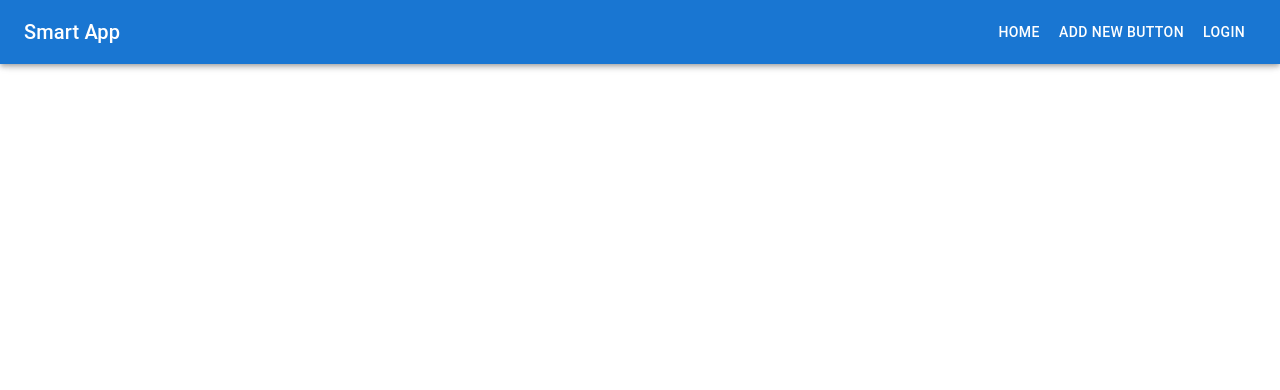
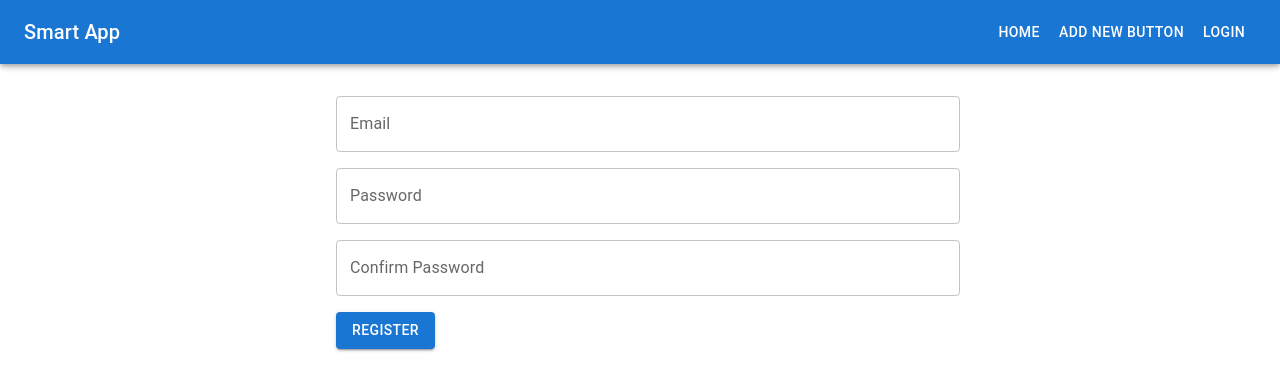
Before and after one commit to MainaMwangiy/smart-app, a React (Create React App) app: page /Register in a window 1280 px wide. Shown: the top 390 px of the page. Built offline with nearby package versions, Linux system fonts and the light colour scheme.

Commit message:
add login register functionality

```diff
--- a/package.json
+++ b/package.json
@@ -1,4 +1,5 @@
 {
+  "proxy": "http://localhost:4000",
   "name": "smart-app",
   "version": "0.1.0",
   "private": true,
@@ -12,6 +13,7 @@
     "@testing-library/jest-dom": "^5.16.5",
     "@testing-library/react": "^13.4.0",
     "@testing-library/user-event": "^13.5.0",
+    "axios": "^1.2.0",
     "bootstrap": "^5.2.3",
     "react": "^18.2.0",
     "react-dom": "^18.2.0",
@@ -22,7 +24,7 @@
     "web-vitals": "^2.1.4"
   },
   "scripts": {
-    "start": "react-scripts start",
+    "start": "react-scripts --max-http-header-size=1024 start",
     "build": "react-scripts build",
     "test": "react-scripts test",
     "eject": "react-scripts eject"
--- a/src/App.js
+++ b/src/App.js
@@ -1,5 +1,6 @@
 import "./App.css";
 import { Login } from "./components/auth/Login";
+import {Register} from "./components/auth/Register"
 import Home from "./components/Home";
 import { BrowserRouter, Routes, Route } from "react-router-dom";
 import Landing from "./components/Landing";
@@ -13,7 +14,9 @@ function App() {
       <Routes>
         <Route path={"/"} element={<Home/>}/>
         <Route path={"/Login"} element={<Login/>}/>
+        <Route path={"/Register"} element={<Register/>}/>
       </Routes>
+
       </BrowserRouter>
     </>
   );
--- a/src/components/Home.js
+++ b/src/components/Home.js
@@ -1,29 +1,32 @@
-import {
-  Box,
-  Toolbar,
-} from "@mui/material";
-import React from "react";
+import { Box, Toolbar, Grid } from "@mui/material";
+import React, { useEffect, useState } from "react";
 import { DataGrid } from "@mui/x-data-grid";
+import axios from "axios";
 
 const columns = [
   { field: "id", headerName: "Id", width: 90 },
+  { field: "fullname", headerName: "fullname", width: 150, editable: true },
   { field: "email", headerName: "Email", width: 150, editable: true },
-  { field: "password", headerName: "password", width: 150, editable: true },
-];
-const rows = [
-  { id: "1", email: "test@gmail.com", password: "test@12345" },
-  { id: "2", email: "test@gmail.com", password: "test@12345" },
-  { id: "3", email: "test@gmail.com", password: "test@12345" },
-  { id: "4", email: "test@gmail.com", password: "test@12345" },
-  { id: "5", email: "test@gmail.com", password: "test@12345" },
-  { id: "6", email: "test@gmail.com", password: "test@12345" },
+  { field: "contact", headerName: "contact", width: 150, editable: true },
+  { field: "address", headerName: "address", width: 150, editable: true },
 ];
 
 const Home = (props) => {
+  const [data, setData] = useState([]);
+
+  useEffect(() => {
+    const fetchData = async () => {
+      const result = await axios("http://localhost:4000/auth/users")
+      console.log(result)
+      setData(result.data.user)
+    }
+    fetchData()
+  }, []);
+console.log(data)
   const grid = () => {
     return (
       <DataGrid
-        rows={rows}
+        rows={data}
         columns={columns}
         pageSize={5}
         rowsPerPageOptions={[5]}
@@ -35,12 +38,11 @@ const Home = (props) => {
 
   return (
     <div>
-      <Box sx={{ display: "flex" }}>
-        <Box component="main" sx={{ p: 3 }}>
-          <Toolbar />
-          <Box sx={{ height: 400, width: "100%" }}>{grid()}</Box>
-        </Box>
-      </Box>
+      <Toolbar />
+
+      <Grid container spacing={2} sx={{ mt: 10, width: "50%", ml: "25%" }}>
+        <Box sx={{ height: 400, width: "100%" }}>{grid()}</Box>
+      </Grid>
     </div>
   );
 };
--- a/src/components/auth/Login.js
+++ b/src/components/auth/Login.js
@@ -1,13 +1,51 @@
-import React from 'react'
-import { Grid, TextField, Button } from "@mui/material";
+import React, { useState } from "react";
+import axios from "axios";
+import { Grid, TextField, Button, Link } from "@mui/material";
+import { useNavigate } from "react-router-dom";
+
+const initialValues = Object.freeze({
+  email: "",
+  password: "",
+});
 
 export const Login = () => {
+  const [formData, setFormData] = useState(initialValues);
+  const navigate = useNavigate();
+  const onChange = (event) => {
+    const { name, value } = event.target;
+    setFormData({ ...formData, [name]: value });
+  };
+
+  const login = async (e) => {
+    e.preventDefault();
+    let data = JSON.stringify({
+      email: formData.email || "",
+      password: formData.password || "",
+    });
+    console.log(data);
+    try {
+      await axios
+        .post("http://localhost:4000/auth/login", data, {
+          headers: { "Content-Type": "application/json" },
+        })
+        .then(() => {
+          // console.log(result);
+          navigate("/", {state: formData});
+        });
+    } catch (error) {
+      console.error(error);
+    }
+  };
   return (
-    <Grid container spacing={2}>
+    <form onSubmit={login}>
+      <Grid container spacing={2} sx={{ mt: 10, width: "50%", ml: "25%" }}>
         <Grid item xs={12}>
           <TextField
             id="outlined-basic"
             label="Email"
+            name="email"
+            value={formData.email || ""}
+            onChange={onChange}
             variant="outlined"
             fullWidth
           />
@@ -16,11 +54,18 @@ export const Login = () => {
           <TextField
             id="outlined-basic"
             label="Password"
+            name="password"
+            value={formData.password || ""}
+            onChange={onChange}
             variant="outlined"
             fullWidth
           />
         </Grid>
-    <Button variant="contained" fullWidth >{"Login"}</Button>
+        <Button variant="contained" sx={{ m: 2 }} type="submit">
+          {"Login"}
+        </Button>
+        <Link href="/register" component={"button"} sx={{}}> {"No account? Register"} </Link>
       </Grid>
-  )
-}
+    </form>
+  );
+};
--- a/src/components/auth/Register.js
+++ b/src/components/auth/Register.js
@@ -1,13 +1,49 @@
 import { Grid, TextField, Button } from "@mui/material";
-import React from "react";
+import axios from "axios";
+import React, { useState } from "react";
+import { useNavigate } from "react-router";
+// import FormData from "form-data";
+
+const initialValues = Object.freeze({
+  email: "",
+  password: "",
+  cpassword: "",
+});
 
 export const Register = () => {
+  const [formData, setFormData] = useState(initialValues);
+  const navigate = useNavigate()
+  const onChange = (event) => {
+    const { name, value } = event.target;
+    setFormData({ ...formData, [name]: value });
+  };
+  const save = async (e) => {
+    e.preventDefault();
+    let data = JSON.stringify({
+      email: formData.email || "",
+      password: formData.password || ""
+    })
+
+    try {
+      let result = await axios.post("http://localhost:4000/auth/register", data, {
+        headers: {"Content-Type" : "application/json"}
+      }).then(() => {
+        navigate("/login")
+      })
+    } catch (error) {
+      console.error(error.response.data);
+    }
+  };
   return (
-        <Grid container spacing={2}>
+    <form onSubmit={save}>
+      <Grid container spacing={2} sx={{ mt: 10, width: "50%", ml: "25%" }}>
         <Grid item xs={12}>
           <TextField
             id="outlined-basic"
             label="Email"
+            name="email"
+            value={formData.email || ""}
+            onChange={onChange}
             variant="outlined"
             fullWidth
           />
@@ -16,6 +52,9 @@ export const Register = () => {
           <TextField
             id="outlined-basic"
             label="Password"
+            name="password"
+            value={formData.password || ""}
+            onChange={onChange}
             variant="outlined"
             fullWidth
           />
@@ -24,11 +63,17 @@ export const Register = () => {
           <TextField
             id="outlined-basic"
             label="Confirm Password"
+            name="cpassword"
+            value={formData.cpassword || ""}
+            onChange={onChange}
             variant="outlined"
             fullWidth
           />
         </Grid>
-          <Button variant="contained" fullWidth >{"Register"}</Button>
+        <Button variant="contained" sx={{ m: 2 }} type="submit">
+          {"Register"}
+        </Button>
       </Grid>
-    )
+    </form>
+  );
 };
--- a/src/components/utils/constants.js
+++ b/src/components/utils/constants.js
@@ -2,4 +2,5 @@ export const navHeaders = [
     { id: "1", NavValue: "Home", url: "/" },
     { id: "2", NavValue: "Add New Button", url: "/AddNew" },
     { id: "3", NavValue: "Login", url: "/Login" },
+    // { id: "4", NavValue: "Register", url: "/Register" },
   ];
--- a/src/index.js
+++ b/src/index.js
@@ -6,9 +6,9 @@ import reportWebVitals from './reportWebVitals';
 
 const root = ReactDOM.createRoot(document.getElementById('root'));
 root.render(
-  <React.StrictMode>
+  // <React.StrictMode>
     <App />
-  </React.StrictMode>
+  // </React.StrictMode>
 );
 
 // If you want to start measuring performance in your app, pass a function
```
Also changed, not shown: 1 other file (tests, documents, lock files or other folders). Lines whose indentation alone changed are shown as unchanged.
